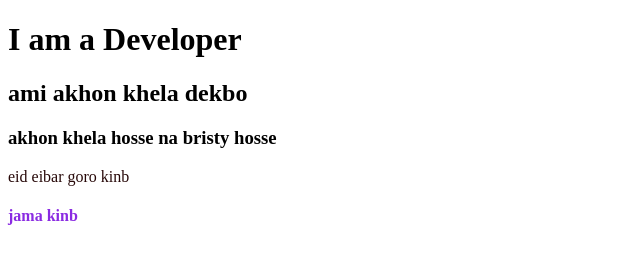
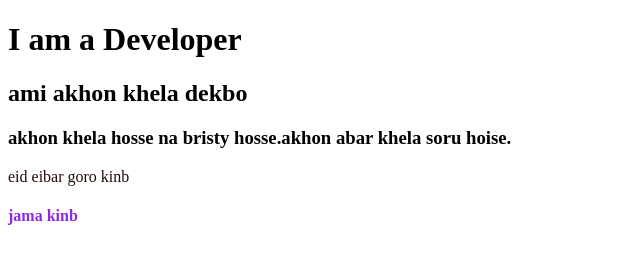
Before and after one commit to Saifulislamripon/my-second-repo, a plain HTML site: page index.html in a window 1280 px wide. Shown: the whole page, without its empty margins (0-640 px from the left). Drawn offline with Linux system fonts and the light colour scheme.

Commit message:
headin change

```diff
--- a/index.html
+++ b/index.html
@@ -9,7 +9,8 @@
     <link rel="stylesheet" href="style.css">
     <h1>I am a Developer</h1>
     <h2>ami akhon khela dekbo</h2>
-    <h3>akhon khela hosse na bristy hosse</h3>
+
+    <h3>akhon khela hosse na bristy hosse.akhon abar khela soru hoise.</h3>
 </head>
 <body>
     <p>eid eibar goro kinb</p>
```
